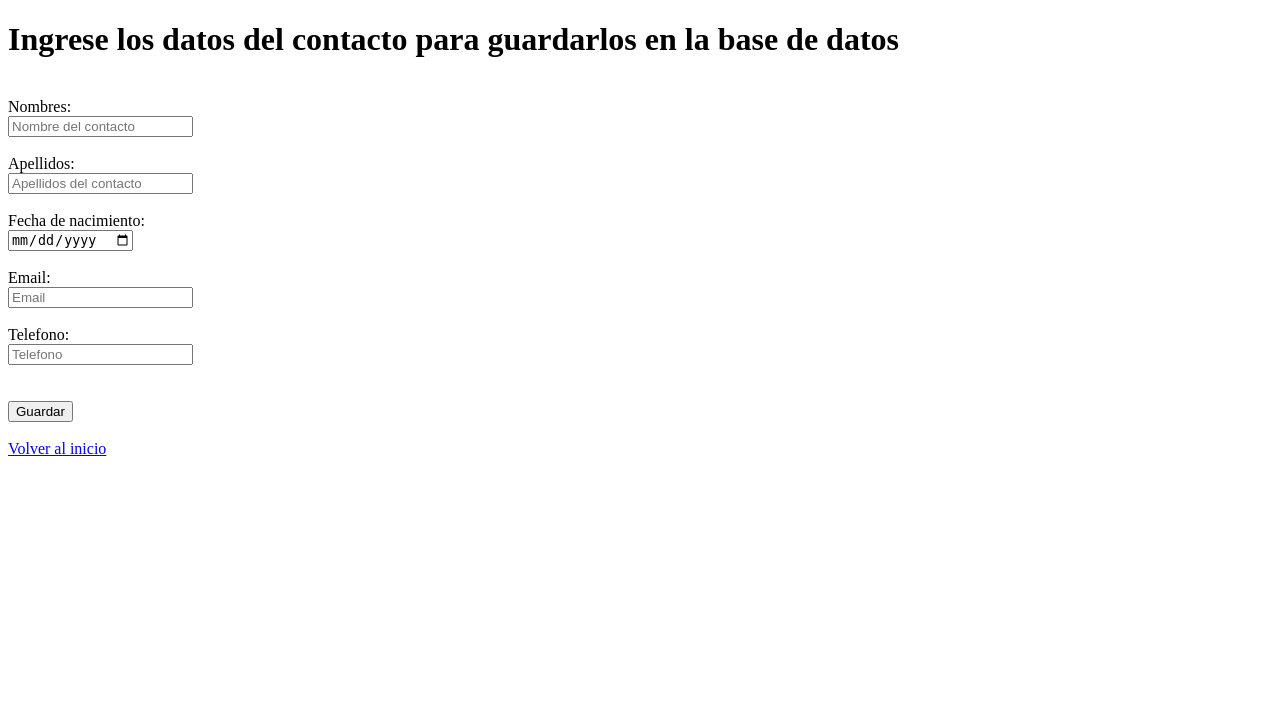
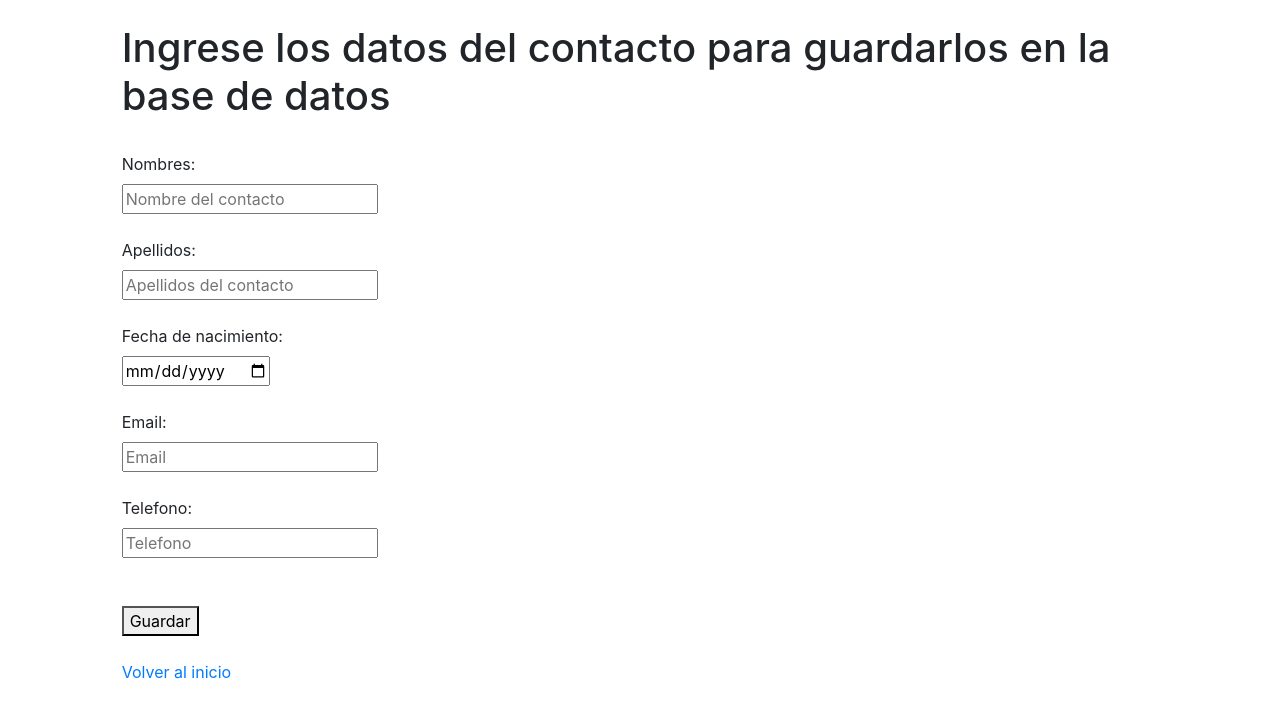
Before and after one commit to jhonnyjaimes1984/Proyecto-Web-Ejemplo, a PHP site: page /insertar.html in a window 1280 px wide. Shown: the top 718 px of the page. Run offline with PHP 8.4, Linux system fonts and the light colour scheme.

Commit message:
se agrega estilo al archivo de insertar

```diff
--- a/buscar.php
+++ b/buscar.php
@@ -30,5 +30,6 @@
 	</form>
 	<br>
 	<a href="index.php">Volver al inicio</a>
+</div>
 </body>
 </html>
--- a/insertar.html
+++ b/insertar.html
@@ -10,8 +10,11 @@
   <meta charset="utf-8">
   <meta http-equiv="Content-Type" content="text/html; charset=utf-8"/>
   <meta http-equiv="x-ua-compatible" content="ie=edge">
+  <link href="style.css" rel="stylesheet">
 </head>
 <body>
+  <div class="container justify-content-md-center col-10">
+    <br>
   <form  action="guardar.php" method="post">
     <h1>Ingrese los datos del contacto para guardarlos en la base de datos</h1>
     <br>
@@ -39,5 +42,6 @@
   </form>
   <br>
   <a href="index.php">Volver al inicio</a>
+  </div>
 </body>
 </html>
```
